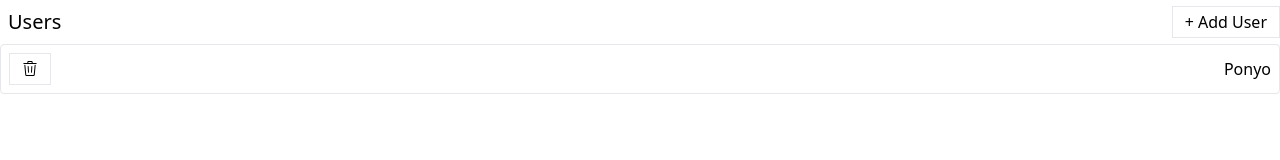
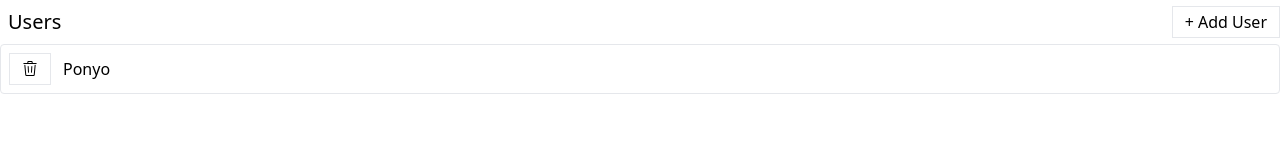
Before and after one commit to LJBL22/media, a React (Vite) app: page / in a window 1280 px wide. Shown: the top 160 px of the page. Built offline with nearby package versions, Linux system fonts and the light colour scheme; data requests are answered from the project's data file.

Commit message:
~U377 fix deleting error

```diff
--- a/src/components/UsersListItem.jsx
+++ b/src/components/UsersListItem.jsx
@@ -11,11 +11,17 @@ const UsersListItem = ({ user }) => {
   return (
     <div className='mb-2 border rounded'>
       <div className='flex p-2 justify-between items-center cursor pointer'>
-        <Button loading={isLoading} onClick={handleUserRemove}>
-          <GoTrash />
-        </Button>
-        {error && `<div>Error deleting user.${error.message}</div>`}
-        {user.name}
+        <div className='flex flex-row items-center justify-between'>
+          <Button
+            className='mr-3'
+            loading={isLoading}
+            onClick={handleUserRemove}
+          >
+            <GoTrash />
+          </Button>
+          {error && `<div>Error deleting user.${error.message}</div>`}
+          {user.name}
+        </div>
       </div>
     </div>
   );
--- a/src/store/slices/usersSlice.js
+++ b/src/store/slices/usersSlice.js
@@ -38,8 +38,9 @@ const usersSlice = createSlice({
     });
     builder.addCase(removeUser.fulfilled, (state, action) => {
       state.isLoading = false;
-      // FIX ME!! LATER ~先以實際回傳結果來判別該如何處理
-      console.log(action);
+      state.data = state.data.filter((user) => {
+        return user.id !== action.payload.id;
+      });
     });
     builder.addCase(removeUser.rejected, (state, action) => {
       state.isLoading = false;
--- a/src/store/thunks/removeUser.js
+++ b/src/store/thunks/removeUser.js
@@ -3,10 +3,8 @@ import axios from "axios";
 import { jsonServerUrl } from "../../hook/use-thunk";
 
 const removeUser = createAsyncThunk('users/remove', async (user) => {
-  // 選擇到該 id, remove
-  const res = await axios.delete(`${jsonServerUrl}/${user.id}`)
-  // FIX !!! LATER
-  return res.data
+  await axios.delete(`${jsonServerUrl}/${user.id}`)
+  return user
 })
 
 export { removeUser }
```
